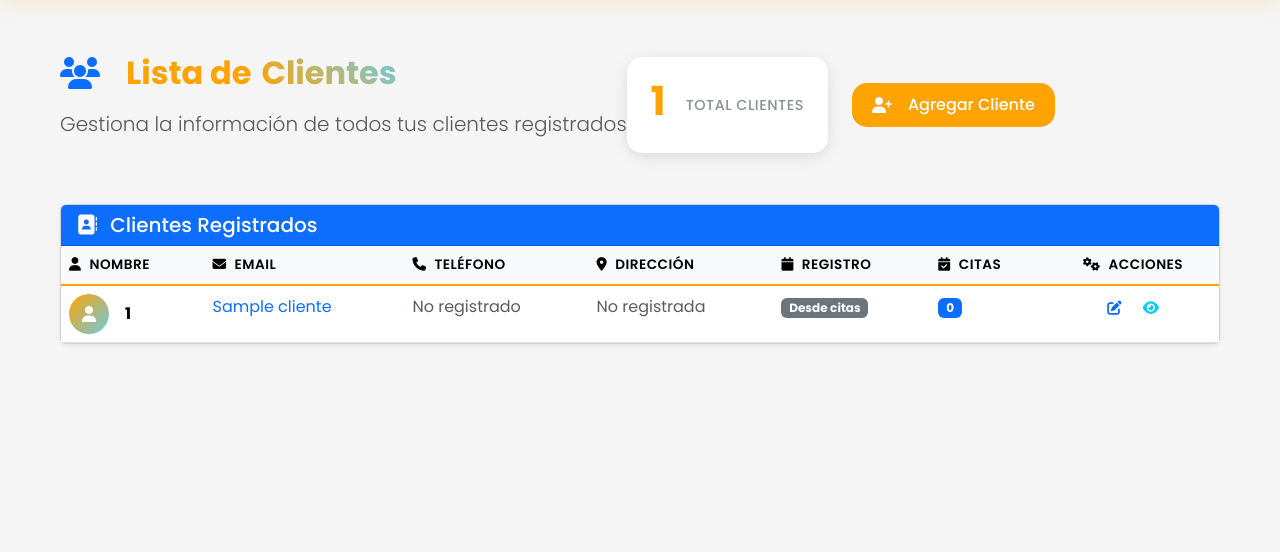
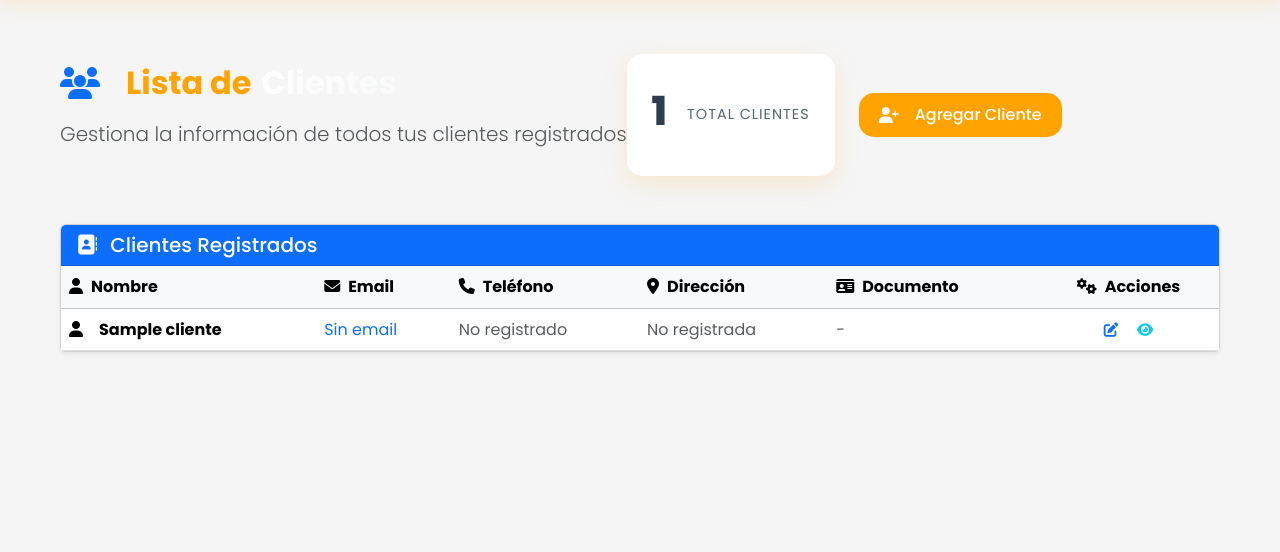
Before and after one commit to IgnacioAlP/MASKOT, a Flask app: template templates/clientes.html in a window 1280 px wide. Shown: the part 94-646 px from the top of the page. Run offline with Flask 2, Linux system fonts and the light colour scheme; the template is opened without the code that fills it: most values are stand-ins (such as "Sample title", 1, 10 or a date in 2020).

Commit message:
correcion mostrar clientes 1.3

```diff
--- a/api/main.py
+++ b/api/main.py
@@ -1212,6 +1212,8 @@ def cambiar_estado_servicio():
 
 # ─── CLIENTES & MASCOTAS ─────────────────────────────────────────────────────
 
+# ─── CLIENTES & MASCOTAS ─────────────────────────────────────────────────────
+
 @app.route('/clientes', endpoint='clientes')
 @app.route('/clientes/lista', endpoint='listar_clientes')
 def clientes():
@@ -1453,9 +1455,10 @@ def historial_clientes():
 
     return render_template('historial_clientes.html', clientes=clientes_lista, historial=clientes_lista)
 
-@app.route('/clientes/detalle', defaults={'cliente_id': None}, endpoint='detalle_cliente')
-@app.route('/clientes/detalle/<int:cliente_id>', endpoint='detalle_cliente_id')
-@app.route('/clientes/<int:cliente_id>', endpoint='ver_cliente')
+
+@app.route('/clientes/detalle', defaults={'cliente_id': None})
+@app.route('/clientes/detalle/<int:cliente_id>')
+@app.route('/clientes/<int:cliente_id>')
 def detalle_cliente(cliente_id):
     if 'rol' not in session or session['rol'] not in ['admin', 'empleado', 'dueño']:
         if request.is_json or request.headers.get('X-Requested-With') == 'XMLHttpRequest':
@@ -1463,7 +1466,6 @@ def detalle_cliente(cliente_id):
         flash('Acceso denegado.', 'error')
         return redirect(url_for('dashboard'))
 
-    # Si cliente_id no viene en la URL (/clientes/detalle/5), lo busca en query params (?cliente_id=5 o ?id=5)
     if cliente_id is None:
         raw_id = request.args.get('cliente_id') or request.args.get('id')
         cliente_id = int(raw_id) if raw_id and str(raw_id).isdigit() else None
@@ -1481,7 +1483,6 @@ def detalle_cliente(cliente_id):
     try:
         conexion = obtener_conexion()
         with conexion.cursor() as cursor:
-            # 1. Obtener datos del cliente
             cursor.execute("""
                 SELECT
                     id,
@@ -1516,7 +1517,6 @@ def detalle_cliente(cliente_id):
                         0: r[0], 1: r[1], 2: r[2], 3: r[3], 4: r[4], 5: r[5]
                     }
 
-            # 2. Consultar mascotas del cliente si existe la tabla
             try:
                 cursor.execute("""
                     SELECT id, nombre, COALESCE(especie, '') AS especie, COALESCE(raza, '') AS raza
--- a/templates/clientes.html
+++ b/templates/clientes.html
@@ -43,78 +43,63 @@
                     <table class="table table-hover mb-0">
                         <thead class="table-light">
                             <tr>
-                                <th scope="col">
-                                    <i class="fas fa-user me-2"></i>Nombre
-                                </th>
-                                <th scope="col">
-                                    <i class="fas fa-envelope me-2"></i>Email
-                                </th>
-                                <th scope="col">
-                                    <i class="fas fa-phone me-2"></i>Teléfono
-                                </th>
-                                <th scope="col">
-                                    <i class="fas fa-map-marker-alt me-2"></i>Dirección
-                                </th>
-                                <th scope="col">
-                                    <i class="fas fa-calendar me-2"></i>Registro
-                                </th>
-                                <th scope="col">
-                                    <i class="fas fa-calendar-check me-2"></i>Citas
-                                </th>
-                                <th scope="col" class="text-center">
-                                    <i class="fas fa-cogs me-2"></i>Acciones
-                                </th>
+                                <th scope="col"><i class="fas fa-user me-2"></i>Nombre</th>
+                                <th scope="col"><i class="fas fa-envelope me-2"></i>Email</th>
+                                <th scope="col"><i class="fas fa-phone me-2"></i>Teléfono</th>
+                                <th scope="col"><i class="fas fa-map-marker-alt me-2"></i>Dirección</th>
+                                <th scope="col"><i class="fas fa-id-card me-2"></i>Documento</th>
+                                <th scope="col" class="text-center"><i class="fas fa-cogs me-2"></i>Acciones</th>
                             </tr>
                         </thead>
                         <tbody>
                             {% for cliente in clientes %}
+                            {% set c_id = cliente.id if cliente.id is defined else cliente[0] %}
+                            {% set c_nom = cliente.nombre if cliente.nombre is defined else cliente[1] %}
+                            {% set c_email = cliente.email if cliente.email is defined else cliente[2] %}
+                            {% set c_tel = cliente.telefono if cliente.telefono is defined else cliente[3] %}
+                            {% set c_dir = cliente.direccion if cliente.direccion is defined else cliente[4] %}
+                            {% set c_doc = cliente.documento if cliente.documento is defined else cliente[5] %}
                             <tr>
                                 <td>
                                     <div class="d-flex align-items-center">
                                         <div class="avatar-circle me-3">
                                             <i class="fas fa-user"></i>
                                         </div>
-                                        <strong>{{ cliente[0] }}</strong>
+                                        <strong>{{ c_nom }}</strong>
                                     </div>
                                 </td>
                                 <td>
-                                    <span class="text-primary">{{ cliente[1] }}</span>
+                                    <span class="text-primary">{{ c_email or 'Sin email' }}</span>
                                 </td>
                                 <td>
-                                    {% if cliente[2] %}
-                                    <i class="fas fa-phone text-success me-1"></i>
-                                    {{ cliente[2] }}
+                                    {% if c_tel %}
+                                    <i class="fas fa-phone text-success me-1"></i> {{ c_tel }}
                                     {% else %}
                                     <span class="text-muted">No registrado</span>
                                     {% endif %}
                                 </td>
                                 <td>
-                                    {% if cliente[3] %}
-                                    <i class="fas fa-home text-info me-1"></i>
-                                    {{ cliente[3] }}
+                                    {% if c_dir %}
+                                    <i class="fas fa-home text-info me-1"></i> {{ c_dir }}
                                     {% else %}
                                     <span class="text-muted">No registrada</span>
                                     {% endif %}
                                 </td>
                                 <td>
-                                    {% if cliente[4] %}
-                                    <span class="badge bg-info">{% if cliente[4].__class__.__name__ in ['date',
-                                        'datetime'] %}{{ cliente[4].strftime('%d/%m/%Y') }}{% else %}{{ cliente[4] }}{%
-                                        endif %}</span>
+                                    {% if c_doc %}
+                                    <span class="badge bg-secondary">{{ c_doc }}</span>
                                     {% else %}
-                                    <span class="badge bg-secondary">Desde citas</span>
+                                    <span class="text-muted">-</span>
                                     {% endif %}
-                                </td>
-                                <td>
-                                    <span class="badge bg-primary">{{ cliente[5] or 0 }}</span>
                                 </td>
                                 <td class="text-center">
                                     <div class="btn-group" role="group">
-                                        <a href="{{ url_for('editar_cliente', cliente_email=cliente[1]) }}"
-                                            class="btn btn-outline-primary btn-sm" title="Editar cliente">
+                                        <button type="button" class="btn btn-outline-primary btn-sm"
+                                            title="Editar cliente"
+                                            onclick="editarCliente({{ c_id }}, '{{ c_nom|e }}', '{{ c_email|e }}', '{{ c_tel|e }}', '{{ c_dir|e }}', '{{ c_doc|e }}')">
                                             <i class="fas fa-edit"></i>
-                                        </a>
-                                        <a href="{{ url_for('detalle_cliente', cliente_id=cliente.id if cliente.id is defined else cliente[0]) }}"
+                                        </button>
+                                        <a href="{{ url_for('detalle_cliente', cliente_id=c_id) }}"
                                             class="btn btn-sm btn-outline-info" title="Ver Detalle">
                                             <i class="fas fa-eye"></i>
                                         </a>
@@ -136,144 +121,52 @@
             <p class="text-muted mb-4">
                 Los clientes aparecerán aquí cuando realicen citas o se registren en el sistema.
             </p>
-            <a href="{{ url_for('citas') }}" class="btn btn-primary">
-                <i class="fas fa-calendar-plus me-2"></i>
-                Ver Citas
-            </a>
+            <button type="button" class="btn btn-primary"
+                onclick="document.getElementById('openCrearClienteBtn').click()">
+                <i class="fas fa-user-plus me-2"></i>Agregar Primer Cliente
+            </button>
         </div>
         {% endif %}
     </div>
 </section>
 
-<style>
-    .avatar-circle {
-        width: 40px;
-        height: 40px;
-        border-radius: 50%;
-        background: linear-gradient(135deg, var(--primary-color), var(--secondary-color));
-        display: flex;
-        align-items: center;
-        justify-content: center;
-        color: white;
-        font-size: 1rem;
-    }
-
-    .stat-card {
-        background: white;
-        padding: 1.5rem;
-        border-radius: 15px;
-        text-align: center;
-        box-shadow: 0 4px 15px rgba(0, 0, 0, 0.1);
-    }
-
-    .stat-number {
-        font-size: 2.5rem;
-        font-weight: 700;
-        color: var(--primary-color);
-        line-height: 1;
-    }
-
-    .stat-label {
-        font-size: 0.9rem;
-        color: var(--gray-dark);
-        text-transform: uppercase;
-        font-weight: 500;
-        letter-spacing: 0.5px;
-    }
-
-    .text-gradient {
-        background: linear-gradient(45deg, var(--primary-color), var(--secondary-color));
-        -webkit-background-clip: text;
-        -webkit-text-fill-color: transparent;
-        background-clip: text;
-    }
-
-    .table thead th {
-        border-bottom: 2px solid var(--primary-color);
-        font-weight: 600;
-        text-transform: uppercase;
-        font-size: 0.85rem;
-        letter-spacing: 0.5px;
-    }
-
-    .table tbody tr:hover {
-        background-color: rgba(255, 163, 1, 0.05);
-    }
-
-    .btn-group .btn {
-        margin: 0 2px;
-    }
-
-    @media (max-width: 768px) {
-        .section-header .d-flex {
-            flex-direction: column;
-            align-items: flex-start !important;
-        }
-
-        .section-stats {
-            margin-top: 1rem;
-            align-self: center;
-        }
-
-        .table-responsive {
-            font-size: 0.875rem;
-        }
-
-        .btn-group {
-            flex-direction: column;
-        }
-
-        .btn-group .btn {
-            margin: 1px 0;
-        }
-    }
-</style>
-{% endblock %}
-
-{% block scripts %}
-<!-- Modal para crear cliente -->
-<div class="modal fade" id="crearClienteModal" tabindex="-1" aria-labelledby="crearClienteModalLabel"
-    aria-hidden="true">
+<!-- Modal Crear Cliente -->
+<div class="modal fade" id="crearClienteModal" tabindex="-1" aria-hidden="true">
     <div class="modal-dialog modal-lg modal-dialog-centered">
         <div class="modal-content">
             <div class="modal-header bg-primary text-white">
-                <h5 class="modal-title" id="crearClienteModalLabel">
+                <h5 class="modal-title">
                     <i class="fas fa-user-plus me-2"></i>Agregar Cliente
                 </h5>
-                <button type="button" class="btn-close btn-close-white" data-bs-dismiss="modal"
-                    aria-label="Close"></button>
+                <button type="button" class="btn-close btn-close-white" data-bs-dismiss="modal"></button>
             </div>
             <div class="modal-body">
                 <form id="formCrearClienteModal" method="POST" action="{{ url_for('crear_cliente') }}"
-                    class="needs-validation no-animation" novalidate>
+                    class="no-animation">
                     <div class="row">
                         <div class="col-md-6 mb-3">
                             <label for="modal_nombre" class="form-label">Nombre Completo *</label>
                             <input type="text" id="modal_nombre" name="nombre" class="form-control" required>
-                            <div class="invalid-feedback">Por favor ingrese el nombre completo.</div>
                         </div>
                         <div class="col-md-6 mb-3">
                             <label for="modal_email" class="form-label">Correo Electrónico *</label>
                             <input type="email" id="modal_email" name="email" class="form-control" required>
-                            <div class="invalid-feedback">Por favor ingrese un email válido.</div>
                         </div>
                     </div>
                     <div class="row">
                         <div class="col-md-6 mb-3">
                             <label for="modal_telefono" class="form-label">Teléfono</label>
-                            <input type="tel" id="modal_telefono" name="telefono" class="form-control"
-                                placeholder="Ej: +51 999 999 999">
+                            <input type="tel" id="modal_telefono" name="telefono" class="form-control">
                         </div>
                         <div class="col-md-6 mb-3">
                             <label for="modal_documento" class="form-label">Documento</label>
                             <input type="text" id="modal_documento" name="documento" class="form-control"
-                                placeholder="DNI, CE, etc.">
+                                placeholder="DNI / RUC">
                         </div>
                     </div>
                     <div class="mb-3">
                         <label for="modal_direccion" class="form-label">Dirección</label>
-                        <textarea id="modal_direccion" name="direccion" class="form-control" rows="2"
-                            placeholder="Dirección completa"></textarea>
+                        <textarea id="modal_direccion" name="direccion" class="form-control" rows="2"></textarea>
                     </div>
                     <div class="d-flex justify-content-end">
                         <button type="button" class="btn btn-outline-secondary me-2"
@@ -288,49 +181,81 @@
     </div>
 </div>
 
+<!-- Modal Editar Cliente -->
+<div class="modal fade" id="editarClienteModal" tabindex="-1" aria-hidden="true">
+    <div class="modal-dialog modal-lg modal-dialog-centered">
+        <div class="modal-content">
+            <div class="modal-header bg-warning text-dark">
+                <h5 class="modal-title">
+                    <i class="fas fa-edit me-2"></i>Editar Cliente
+                </h5>
+                <button type="button" class="btn-close" data-bs-dismiss="modal"></button>
+            </div>
+            <div class="modal-body">
+                <form id="formEditarClienteModal" method="POST" action="{{ url_for('editar_cliente') }}"
+                    class="no-animation">
+                    <input type="hidden" id="edit_cliente_id" name="cliente_id">
+                    <div class="row">
+                        <div class="col-md-6 mb-3">
+                            <label for="edit_nombre" class="form-label">Nombre Completo *</label>
+                            <input type="text" id="edit_nombre" name="nombre" class="form-control" required>
+                        </div>
+                        <div class="col-md-6 mb-3">
+                            <label for="edit_email" class="form-label">Correo Electrónico *</label>
+                            <input type="email" id="edit_email" name="email" class="form-control" required>
+                        </div>
+                    </div>
+                    <div class="row">
+                        <div class="col-md-6 mb-3">
+                            <label for="edit_telefono" class="form-label">Teléfono</label>
+                            <input type="tel" id="edit_telefono" name="telefono" class="form-control">
+                        </div>
+                        <div class="col-md-6 mb-3">
+                            <label for="edit_documento" class="form-label">Documento</label>
+                            <input type="text" id="edit_documento" name="documento" class="form-control">
+                        </div>
+                    </div>
+                    <div class="mb-3">
+                        <label for="edit_direccion" class="form-label">Dirección</label>
+                        <textarea id="edit_direccion" name="direccion" class="form-control" rows="2"></textarea>
+                    </div>
+                    <div class="d-flex justify-content-end">
+                        <button type="button" class="btn btn-outline-secondary me-2"
+                            data-bs-dismiss="modal">Cancelar</button>
+                        <button type="submit" class="btn btn-warning">
+                            <i class="fas fa-save me-2"></i>Guardar Cambios
+                        </button>
+                    </div>
+                </form>
+            </div>
+        </div>
+    </div>
+</div>
+
 <script>
-    // Código ultra-simplificado para crear cliente
     document.addEventListener('DOMContentLoaded', function () {
         const openBtn = document.getElementById('openCrearClienteBtn');
         const modalEl = document.getElementById('crearClienteModal');
 
-        // Abrir modal
         if (openBtn && modalEl) {
             openBtn.addEventListener('click', function () {
                 const modal = new bootstrap.Modal(modalEl);
                 modal.show();
-                // Limpiar formulario
                 const form = document.getElementById('formCrearClienteModal');
-                if (form) {
-                    form.reset();
-                    form.classList.remove('was-validated');
-                }
-            });
-        }
-
-        // Validación mínima - el resto lo maneja el servidor
-        const form = document.getElementById('formCrearClienteModal');
-        if (form) {
-            form.addEventListener('submit', function (e) {
-                const nombre = form.querySelector('#modal_nombre').value.trim();
-                const email = form.querySelector('#modal_email').value.trim();
-
-                if (!nombre || !email) {
-                    e.preventDefault();
-                    alert('Por favor completa el nombre y email');
-                    return false;
-                }
-
-                // Cambiar texto del botón para indicar envío
-                const submitBtn = document.getElementById('submitCrearCliente');
-                if (submitBtn) {
-                    submitBtn.innerHTML = '<i class="fas fa-spinner fa-spin me-2"></i>Guardando...';
-                    submitBtn.disabled = true;
-                }
-
-                // El formulario se envía normalmente al servidor
+                if (form) form.reset();
             });
         }
     });
+
+    function editarCliente(id, nombre, email, telefono, direccion, documento) {
+        document.getElementById('edit_cliente_id').value = id;
+        document.getElementById('edit_nombre').value = nombre;
+        document.getElementById('edit_email').value = email;
+        document.getElementById('edit_telefono').value = telefono;
+        document.getElementById('edit_direccion').value = direccion;
+        document.getElementById('edit_documento').value = documento;
+
+        new bootstrap.Modal(document.getElementById('editarClienteModal')).show();
+    }
 </script>
 {% endblock %}
```
